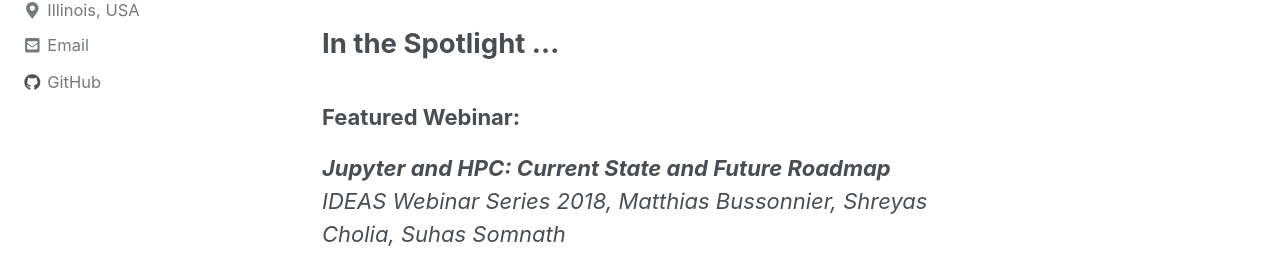
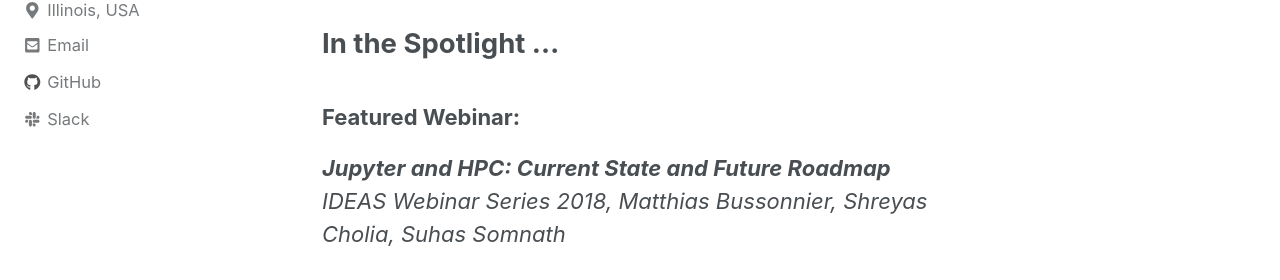
Before and after one commit to shuds13/test.github.io, a Jekyll site: the page built from index.md, in a window 1280 px wide. Shown: the part 194-474 px from the top of the page. Built offline with Jekyll 4.4.1, drawn with Linux system fonts in a browser that asks for light colours; cached includes are drawn as plain includes; nearby versions of some CDN libraries; the list of posts is cut into pages by our own code; grey boxes are pictures that could not be loaded.

Commit message:
Add slack link to author profile

```diff
--- a/_config.yml
+++ b/_config.yml
@@ -112,6 +112,7 @@ author:
   location         : "Illinois, USA"
   email            : "shudson@anl.gov"
   github           : "shuds13"
+  slack            : "bssw-python"
   linkedin         :
   links:
     - label: "Email"
@@ -132,7 +133,9 @@ author:
     - label: "Instagram"
       icon: "fab fa-fw fa-instagram"
       # url: "https://instagram.com/"
-
+    - label: "Slack"
+      icon: "fab fa-fw fa-slack"
+      # url: "https://instagram.com/"
 # Site Footer
 footer:
   links:
--- a/_data/ui-text.yml
+++ b/_data/ui-text.yml
@@ -28,6 +28,7 @@ en: &DEFAULT_EN
   powered_by                 : "Powered by"
   website_label              : "Website"
   email_label                : "Email"
+  slack_label                : "Slack"
   recent_posts               : "Recent posts"
   undefined_wpm              : "Undefined parameter words_per_minute at _config.yml"
   comment_form_info          : "Your email address will not be published. Required fields are marked"
--- a/_includes/author-profile.html
+++ b/_includes/author-profile.html
@@ -257,6 +257,15 @@
         </li>
       {% endif %}
 
+      {% if author.slack %}
+        <li>
+<!--         Hard Code Slack Link -->
+          <a href="https://join.slack.com/t/bssw-python/shared_invite/enQtNDcxNDA3OTg0OTYwLTAyOGY0YjdhNDUzOTE1NGUwNGM4MDI1ZDQwY2U3OGY2NzQxZWE4ZDZiZjM2OTEzNDRkNDBkZTEyMDVlMDM2NTE" itemprop="sameAs" rel="nofollow noopener noreferrer">
+            <i class="fab fa-fw fa-slack" aria-hidden="true"></i> Slack
+          </a>
+        </li>
+      {% endif %}
+
       {% include author-profile-custom-links.html %}
     </ul>
   </div>
```
